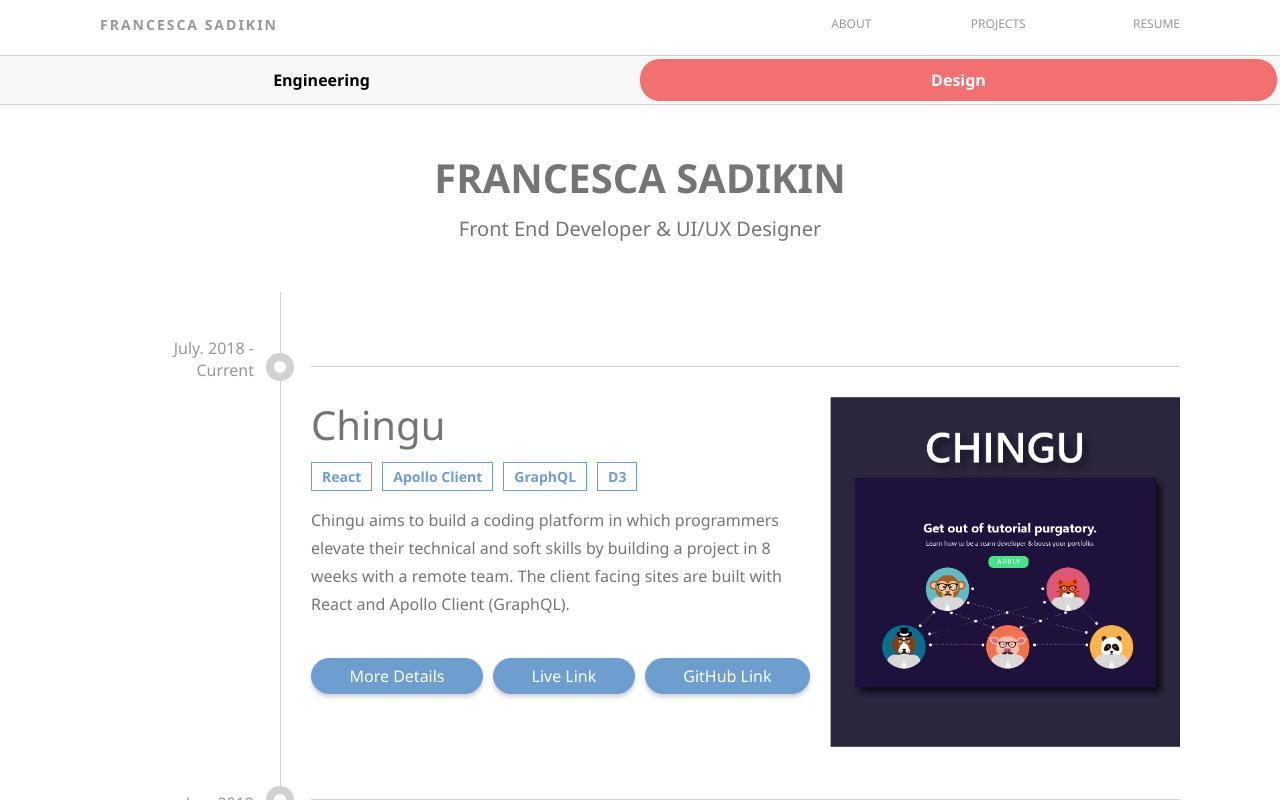
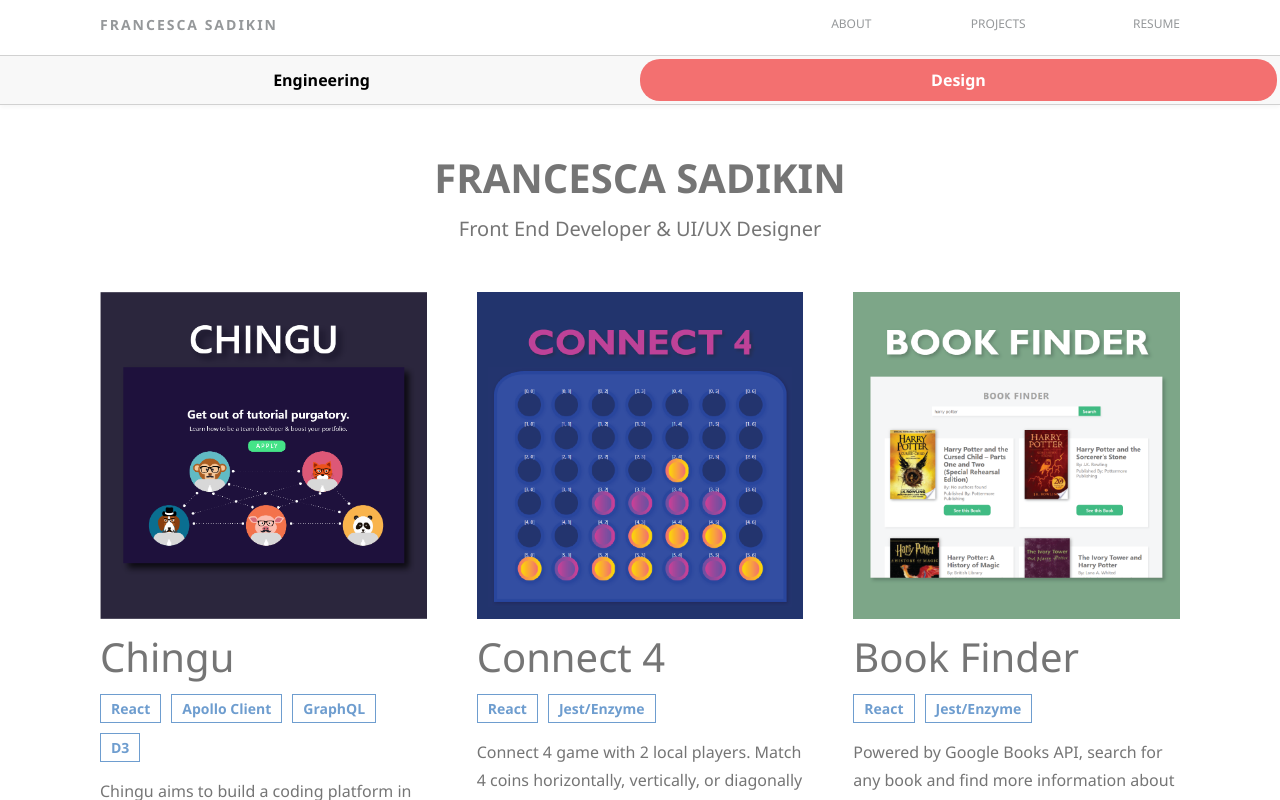
Before and after one commit to serpient/fsadikin, a React (Create React App) app: page /#/ in a window 1280 px wide. Built offline with nearby package versions, Linux system fonts and the light colour scheme.

Commit message:
remove timeline; add card styling

```diff
--- a/src/Projects/Projects.jsx
+++ b/src/Projects/Projects.jsx
@@ -56,23 +56,19 @@
     return Array.from(projects).map((project, index) => {
         project = project[1];
         return (
-            <React.Fragment key={"project_" + index}>
-                <div className="project-timeline-dot" />
-                <div className="project-timeline-text">{project.date}</div>
-                <div className="project">
+                <div className="project" key={"project_" + index}>
+                    <img className="project-coverPhoto" src={project.coverPhoto} alt="coverPhoto" />
                     <div className="project-info">
                         <div className="project-title">{project.name}</div>
                         <div className="project-tech">{skillCreator(project.tech)}</div>
                         <div className="project-description">{project.description}</div>
                         <div className='project-btns'>
-                            <Link to={'/projects/' + project.name.replace(/ /g, '-')} className="btn-more">More Details</Link>
                             <Link to={project.liveLink} className="btn-more">Live Link</Link>
                             <Link to={project.githubLink} className="btn-more">GitHub Link</Link>
+                            <Link to={'/projects/' + project.name.replace(/ /g, '-')} className="btn-more">More Details</Link>
                         </div>
                     </div>
-                    <img className="project-coverPhoto" src={project.coverPhoto} alt="coverPhoto" />
                 </div>
-            </React.Fragment>
         );
     })
 }
--- a/src/Projects/Projects.scss
+++ b/src/Projects/Projects.scss
@@ -8,14 +8,14 @@
     max-width: 1080px;
     margin: 0 auto;
 }
-.projects-border {
-    border-left: 1px solid $light-grey;
-}
+
 .projects {
-    margin-left: 180px;
-    padding: 30px;
-    padding-right: 0px;
+    margin: 0 auto;
     color: $dark-grey;
+    display: grid;
+    grid-template-columns:  repeat(auto-fill, minmax(300px, 1fr));
+    grid-gap: 50px;
+    align-items: start;
 }
 
 .projects-container-title {
@@ -26,14 +26,12 @@
     margin-top: 150px;
     margin-bottom: 10px;
     font-weight: 600;
-    // letter-spacing: 3px;
     text-transform: uppercase;
 }
 
 .projects-container-subtext {
     text-align: center;
     font-size: 20px;
-    // font-weight: 600;
     color: $dark-grey;
     margin-bottom: 50px;
 }
@@ -104,15 +102,15 @@
 ==========================
 */
 .project {
-    max-width: 900px;
-    padding-top: 30px;
-    padding-bottom: 30px;
-    border-top: 1px solid $light-grey;
+    // max-width: 900px;
+    // padding-top: 30px;
+    // padding-bottom: 30px;
     display: grid;
-    grid-template-areas: "d d d i";
-    grid-template-columns: repeat(4, 1fr);
+    grid-template-areas: "i" "d";
+    grid-template-columns: 1fr;
     text-align: left;
-    grid-gap: 20px;
+    grid-gap: 10px;
+    margin-bottom: 50px;
 }
 /*
 ==========================
@@ -126,7 +124,6 @@
 .project-title {
     font-size: 40px;
 }
-
 
 .project-tech {
     padding-bottom: 15px;
@@ -156,8 +153,8 @@
 */
 .project-coverPhoto {
     grid-area: i;
-    width: 350px;
-    height: 350px;
+    width: 100%;
+    height: auto;
     object-fit: cover;
 }
 /*
@@ -167,7 +164,7 @@
 */
 .project-btns {
     display: grid;
-    grid-auto-flow: column;
+    grid-template-columns: repeat(2, 1fr);
     grid-gap: 10px;
 }
 .btn-more {
@@ -178,10 +175,11 @@
     border: 1px solid $light-blue;
     padding: 6px 20px;
     box-shadow: $box-shadow;
-    margin: 10px 0px;
-    // display: block;
-    // max-width: 150px;
+    margin: 2px 0px;
     text-align: center;
+    &:last-child {
+        grid-column: 1 / -1;
+    }
 }
 
 .btn-more:hover {
@@ -193,31 +191,31 @@
 TIMELINE
 ==========================
 */
-.project-timeline-dot {
-    position: relative;
-    margin-left: -45px;
-    margin-bottom: -20px;
-    width: 12px;
-    height: 12px;
-    border-radius: 50%;
-    background-color: white;
-    border: 8px solid $light-grey;
-    display: inline-block;
-}
+// .project-timeline-dot {
+//     position: relative;
+//     margin-left: -45px;
+//     margin-bottom: -20px;
+//     width: 12px;
+//     height: 12px;
+//     border-radius: 50%;
+//     background-color: white;
+//     border: 8px solid $light-grey;
+//     display: inline-block;
+// }
 
-.project-timeline-dot:hover {
-    border: 8px solid $light-blue;
-}
+// .project-timeline-dot:hover {
+//     border: 8px solid $light-blue;
+// }
 
-.project-timeline-text {
-    position: relative;
-    top: 15px;
-    display: inline-block;
-    text-align: right;
-    width: 120px;
-    margin-left: -160px;
-    color: $grey;
-}
+// .project-timeline-text {
+//     position: relative;
+//     top: 15px;
+//     display: inline-block;
+//     text-align: right;
+//     width: 120px;
+//     margin-left: -160px;
+//     color: $grey;
+// }
 
 /*
 ==========================
@@ -225,14 +223,14 @@
 ==========================
 */
 @media all and (max-width: 1079px) {
-    .project {
-        max-width: 65%;
-        grid-template-areas: "i i i i" "d d d d";
-    }
-    .projects {
-        margin-left: 20%;
-        width: 100%;
-    }
+    // .project {
+    //     max-width: 65%;
+    //     grid-template-areas: "i i i i" "d d d d";
+    // }
+    // .projects {
+    //     margin-left: 20%;
+    //     width: 100%;
+    // }
     .project-coverPhoto {
         width: 100%;
         height: auto;
@@ -240,25 +238,25 @@
 }
 
 @media all and (max-width: 600px) {
-    .project {
-        max-width: 90%;
-        grid-template-areas: "i i i i" "d d d d";
-    }
-    .projects {
-        margin-left: 0%;
-    }
+    // .project {
+    //     max-width: 90%;
+    //     grid-template-areas: "i i i i" "d d d d";
+    // }
+    // .projects {
+    //     margin-left: 0%;
+    // }
     .project-description {
         font-size: 12px;
     }
-    .projects-border {
-        border-left: none;
-    }
-    .project-timeline-dot {
-        display: none;
-    }
-    .project-timeline-text {
-        display: none;
-    }
+    // .projects-border {
+    //     border-left: none;
+    // }
+    // .project-timeline-dot {
+    //     display: none;
+    // }
+    // .project-timeline-text {
+    //     display: none;
+    // }
     .project-coverPhoto {
         width: 100%;
         height: auto;
```
